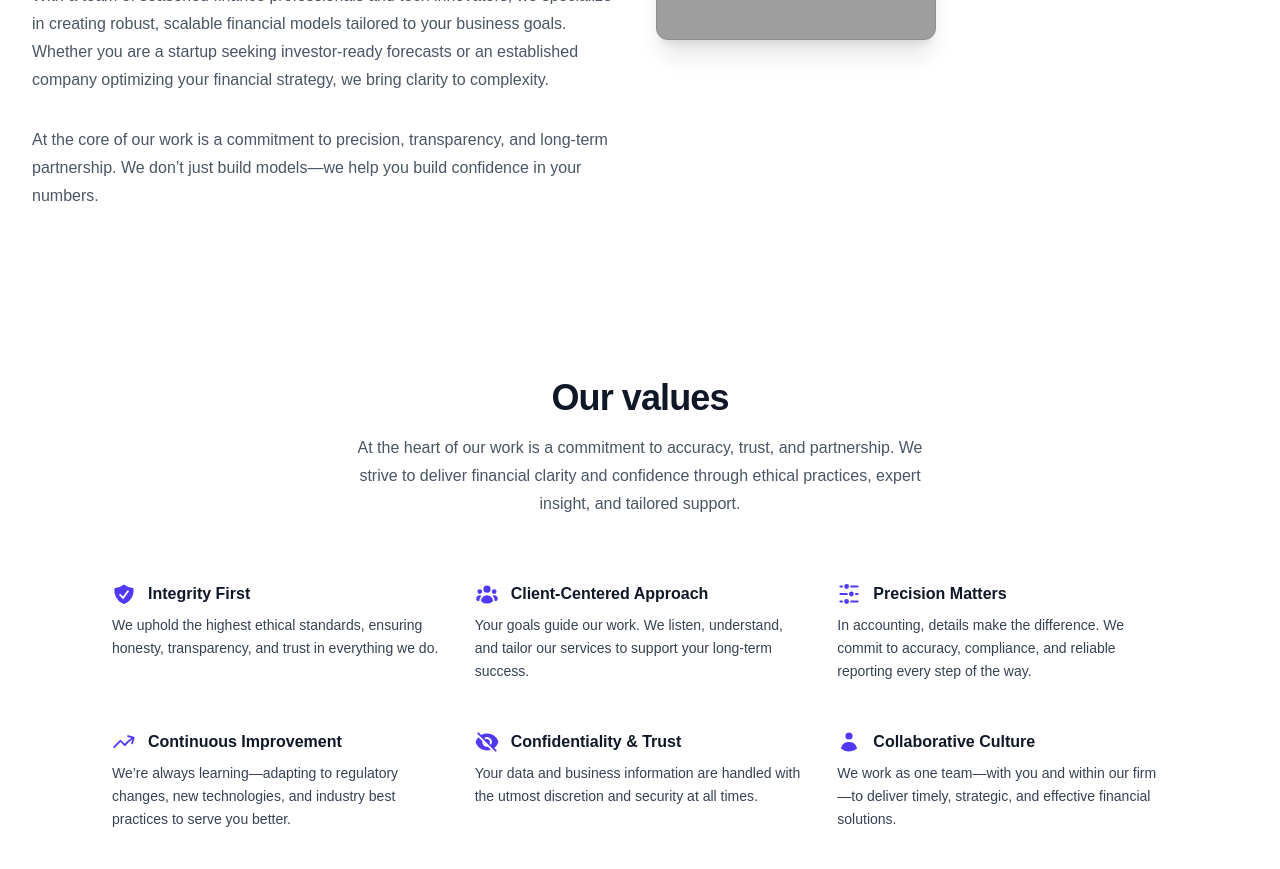
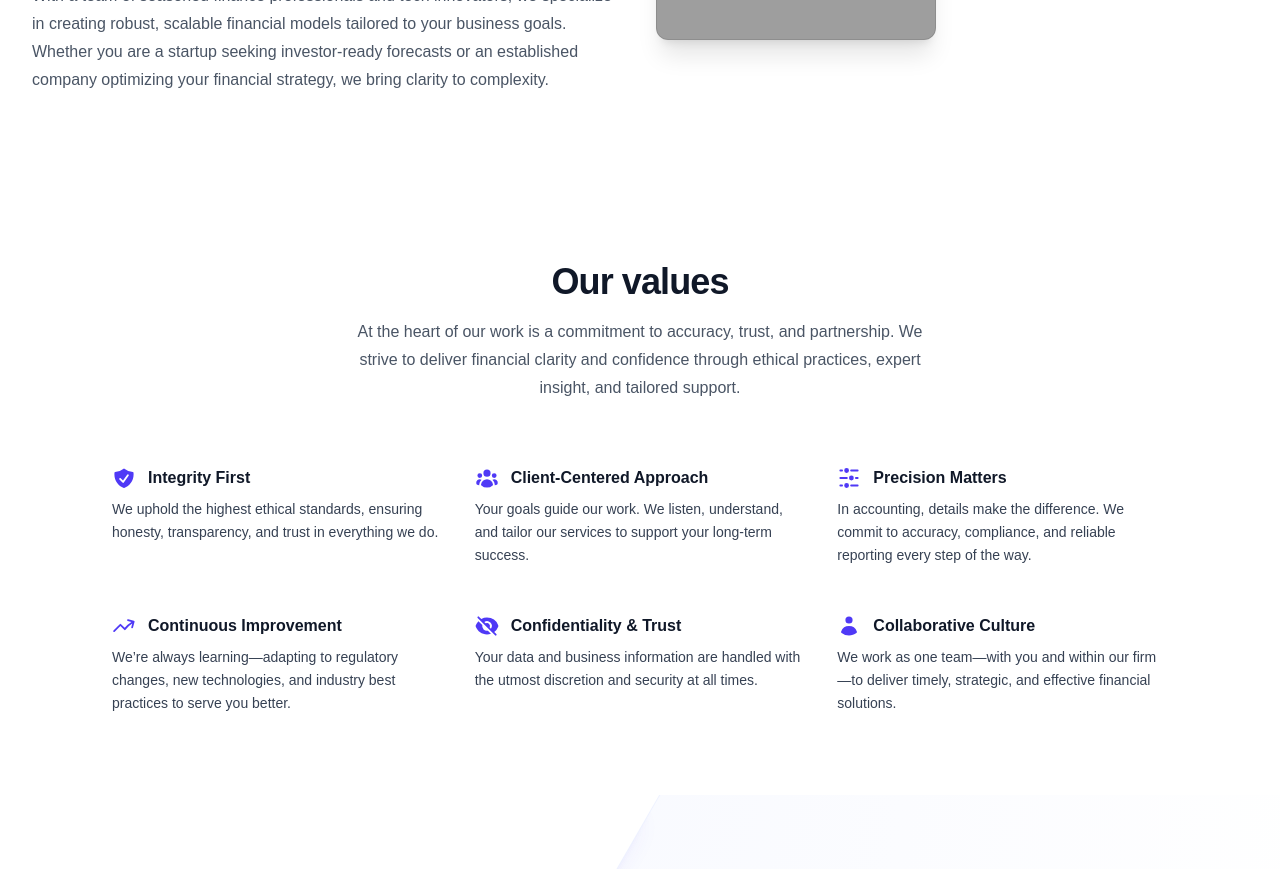
Before and after one commit to BYK-Oxford/byk-website, a Next.js app: page /about in a window 1280 px wide. Shown: the part 1480-2349 px from the top of the page. Built offline with nearby package versions, Linux system fonts and the light colour scheme; grey boxes are pictures that could not be loaded.

Commit message:
updated about who we are

```diff
--- a/src/app/about/components/mission.tsx
+++ b/src/app/about/components/mission.tsx
@@ -15,7 +15,6 @@ export default function Mission() {
   const paragraph3Ref = useRef<HTMLParagraphElement | null>(null);
   const paragraph4Ref = useRef<HTMLParagraphElement | null>(null);
   const paragraph5Ref = useRef<HTMLParagraphElement | null>(null);
-  const paragraph6Ref = useRef<HTMLParagraphElement | null>(null);
 
   const statRefs = useRef<(HTMLDivElement | null)[]>([]);
   // ref for images array
@@ -165,24 +164,7 @@ export default function Mission() {
         }
       );
     }
-    if (paragraph6Ref.current) {
-      gsap.fromTo(
-        paragraph6Ref.current,
-        { opacity: 0, y: 20 },
-        {
-          opacity: 1,
-          y: 0,
-          duration: 0.8,
-          delay: 0.1,
-          ease: "power3.out",
-          scrollTrigger: {
-            trigger: paragraph6Ref.current,
-            start: "top 85%",
-            toggleActions: "play none none none",
-          },
-        }
-      );
-    }
+
     statRefs.current.forEach((el, index) => {
       if (el) {
         gsap.fromTo(
@@ -347,11 +329,6 @@ export default function Mission() {
               investor-ready forecasts or an established company optimizing your
               financial strategy, we bring clarity to complexity.
             </p>
-            <p ref={paragraph6Ref} className="mt-8 text-base/7 text-gray-600">
-              At the core of our work is a commitment to precision,
-              transparency, and long-term partnership. We don’t just build
-              models—we help you build confidence in your numbers.
-            </p>
           </div>
         </section>
       </div>
```
